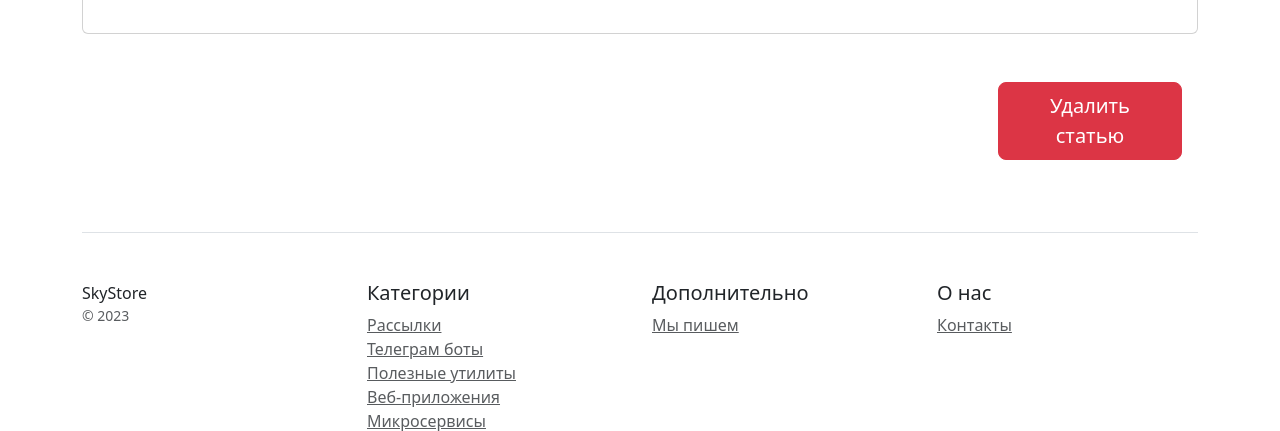
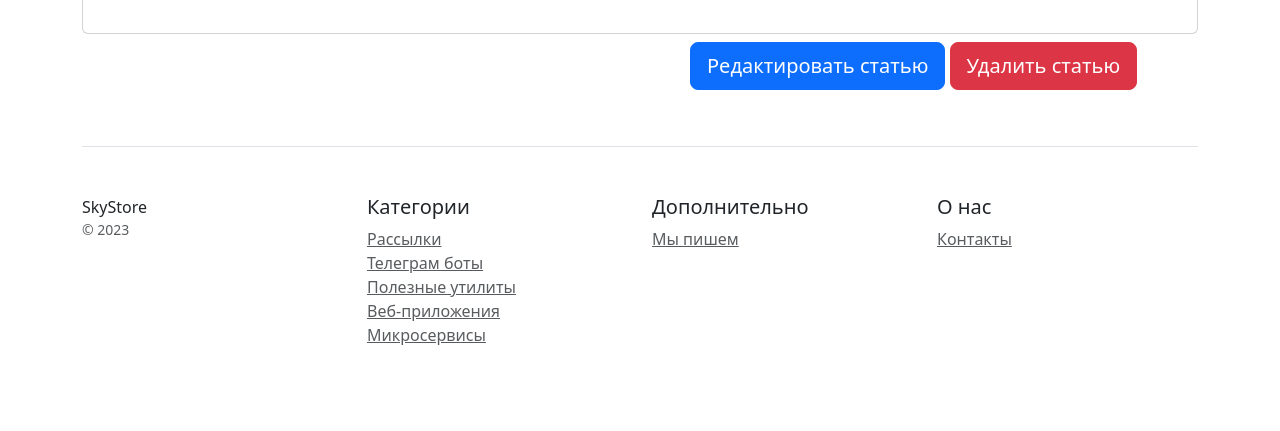
Before and after one commit to DmitryVorotnikov/Skystore, a Django app: template catalog/templates/catalog/article_detail.html in a window 1280 px wide. Shown: the part 171-602 px from the top of the page. Run offline with Django 4.2, Linux system fonts and the light colour scheme; the template is opened without the code that fills it, so the values that code supplies are empty; parts of the project's set-up code (start-up, migrations or seed data) failed here and were passed over; some libraries are stand-ins or nearby versions.

Commit message:
add all fiches

```diff
--- a/catalog/templates/catalog/article_detail.html
+++ b/catalog/templates/catalog/article_detail.html
@@ -11,7 +11,8 @@
             <p class="card-text">{{ object.content }}</p>
         </div>
     </div>
-    <div class="pricing-header px-3 py-3 pt-md-5 pb-md-4 mx-auto text-left">
-        <a class="btn btn-lg btn-danger" style="margin-left: 900px;" href="{% url 'catalog:article_delete' object.slug %}">Удалить статью</a>
+    <div class="pricing-header px-2 py-2 pt-md-2 pb-md-2 mx-auto text-left">
+        <a class="btn btn-lg btn-primary" style="margin-left: 600px;" href="{% url 'catalog:article_edit' object.slug %}">Редактировать статью</a>
+        <a class="btn btn-lg btn-danger" href="{% url 'catalog:article_delete' object.slug %}">Удалить статью</a>
     </div>
 {% endblock %}
--- a/catalog/urls.py
+++ b/catalog/urls.py
@@ -13,7 +13,7 @@ urlpatterns = [
 
     path('articles/', ArticleListView.as_view(), name='articles'),
     path('create/', ArticleCreateView.as_view(), name='create'),
-    path('edit/', ArticleUpdateView.as_view(), name='edit'),
+    path('article/edit/<slug:slug>/', ArticleUpdateView.as_view(), name='article_edit'),
     path('articles/<slug:slug>/', ArticleDetailView.as_view(), name='article'),
-    path('articles/delete/<slug:slug>/', ArticleDeleteView.as_view(), name='article_delete'),
+    path('article/delete/<slug:slug>/', ArticleDeleteView.as_view(), name='article_delete'),
 ]
```
Also changed, not shown: catalog/views.py (+19 -2 lines), media/article/seo_EZ44E4v.jpg (added).
